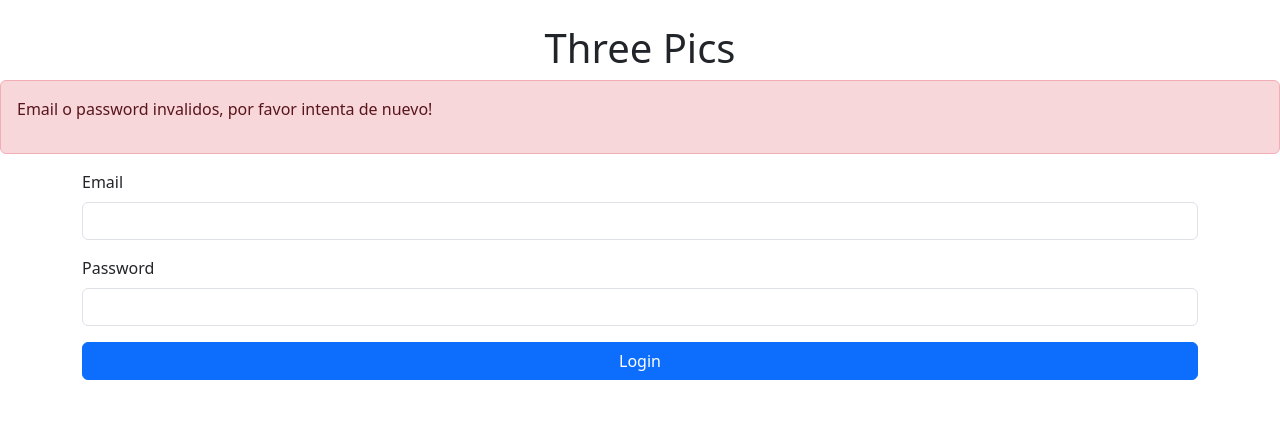
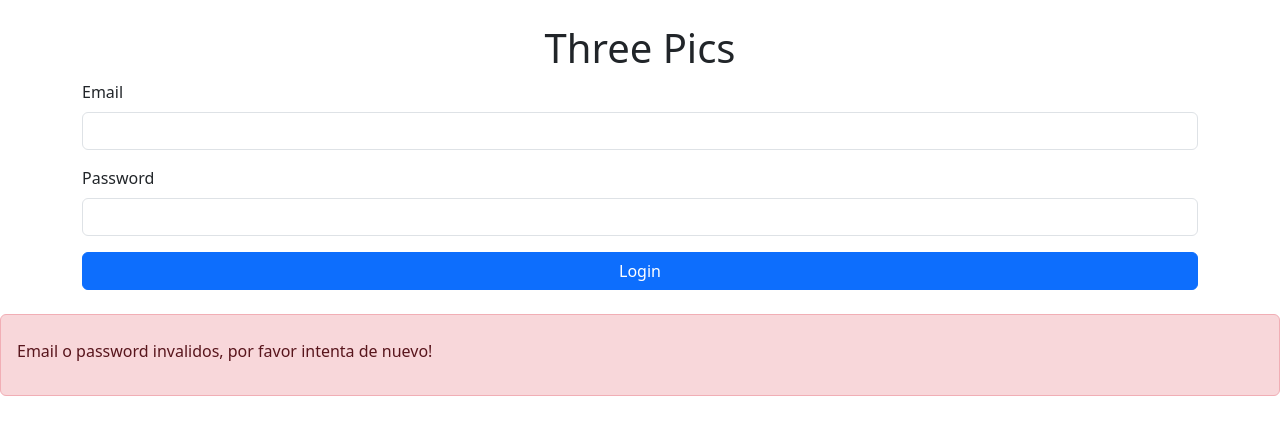
Before and after one commit to andresospina0000/andres-ospina-social-react-app, a React (Create React App) app: page / in a window 1280 px wide. Shown: the top 434 px of the page. Built offline with nearby package versions, Linux system fonts and the light colour scheme.

Commit message:
Agregando el estado error al componente login.

```diff
--- a/src/components/Login.jsx
+++ b/src/components/Login.jsx
@@ -1,17 +1,18 @@
+import { useEffect, useState } from "react";
 
 function Login({ onLoginComplete, loginStatus }) {
 
-    console.log('Login status Error: ', loginStatus);
+    const [error, setError] = useState(false);
+
+    useEffect(() => {
+        setError(!loginStatus);
+    }, [loginStatus]);
+
     return (
         <div>
-            <form>
+            <form className="pb-4">
                 <div className="pt-4">
                     <h1>Three Pics</h1>
-                </div>
-                <div hidden={true} className="alert alert-danger d-flex align-items-center" role="alert">
-                    <div>
-                        <p>Email o password invalidos, por favor intenta de nuevo!</p>
-                    </div>
                 </div>
                 <div className="container" style={{ textAlign: 'start' }}>
                     <div className="mb-3">
@@ -25,6 +26,11 @@ function Login({ onLoginComplete, loginStatus }) {
                     <button type="button" className="btn btn-primary" style={{ width: 100 + '%' }} onClick={() => onLoginComplete()}>Login</button>
                 </div>
             </form>
+            <div className="alert alert-danger d-flex align-items-center pt-4" role="alert" style={{ visibility: error ? 'visible' : 'hidden' }}>
+                <div>
+                    <p>Email o password invalidos, por favor intenta de nuevo!</p>
+                </div>
+            </div>
         </div>
     );
 }
```
Also changed, not shown: src/App.js (line endings or trailing spaces).
